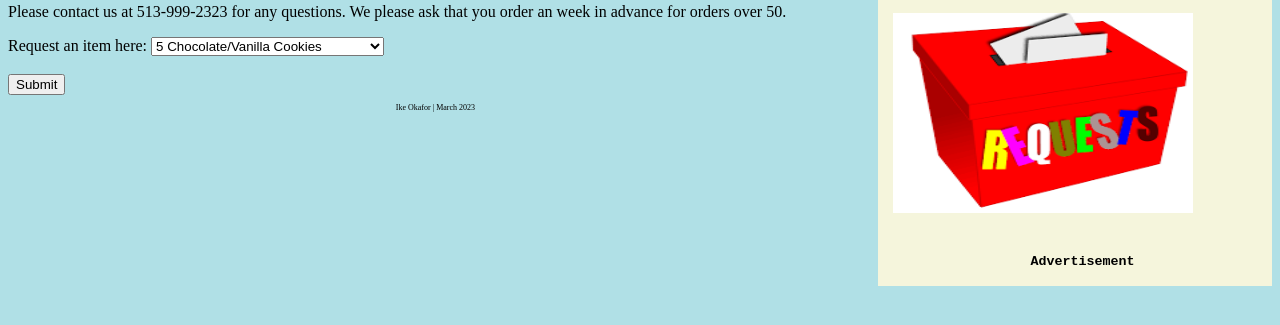
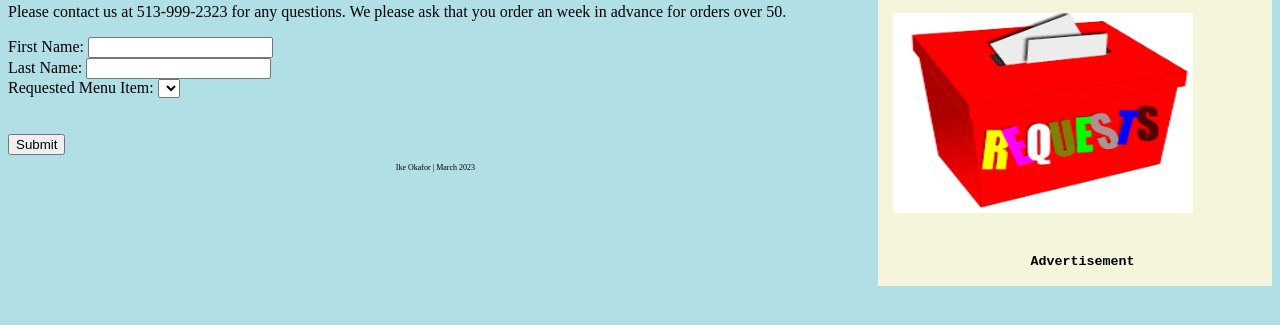
Before and after one commit to iokafor4490/suzis-bakeshop, a plain HTML site: page Pages/Requests.html in a window 1280 px wide. Shown: the part 201-526 px from the top of the page. Drawn offline with Linux system fonts and the light colour scheme.

Commit message:
Menu update

```diff
--- a/Pages/Requests.html
+++ b/Pages/Requests.html
@@ -53,23 +53,26 @@
             <h1>See below to make a Request!</h1>
             <p>Please contact us at 513-999-2323 for any questions. We please ask that you order an week in advance for orders over 50.</p>
 
+
+            <form>
+                <label for="">First Name:</label>
+                <input type="text">
+                <br>
+                <label for="">Last Name:</label>
+                <input type="text">
+                <br>
+
+                <label for="">Requested Menu Item:</label>
+                <select name="" id="">
+                    <option value=""></option>
+                    <option value=""></option>
+                    <option value=""></option>
+                </select>
         </main>
 
          <!-- This is my HTML code below for my request list/submit option-->
 
-        <label for="requests">Request an item here:</label>
 
-       <select id="requests">
-        <option value="cookies">5 Chocolate/Vanilla Cookies</option>
-        <option value="cookies">10 Chocolate/Vanilla Cookies</option>
-        <option value="cookies">20 Chocolate/Vanila Cookies</option>
-        <option value="cupcakes">5 Chocolate/Vanilla Cupcakes</option>
-        <option value="cupcakes">10 Chocolate/Vanilla Cupcakes</option>
-        <option value="cupcakes">20 Chocolate/Vanilla Cupcakes</option>
-      <option value="ice cream cake">Ice Cream Cake</option>
-      <option value="muffins">5 Chocolate/Peanut Butter Muffins</option>
-      <option value="muffins"> 10 Chocolate/Peanut Butter Muffins</option>
-      <option value="muffins"> 20 Chocolate/Peanut Butter Muffins</option>
 </select>
 
     <br><br>
@@ -100,7 +103,7 @@ img.setAttribute("src", '../images/${choiceId}.jpg');
 img.setAttribute("alt", bakeryRequest.title);
 
 
-}
+});
 
 
 
```
Also changed, not shown: Pages/Menu.html (+5 -5 lines), Images/Cookies.jpg (renamed from Images/Cookies.avif), Images/Cupcakes.jpg (renamed from Images/Cupcakes.avif), Images/Ice Cream Cake.jpg (renamed from Images/Ice Cream Cake.avif), Images/Lemonade.jpg (renamed from Images/Lemonade.avif), Images/Muffins.jpg (renamed from Images/Muffins.avif).
